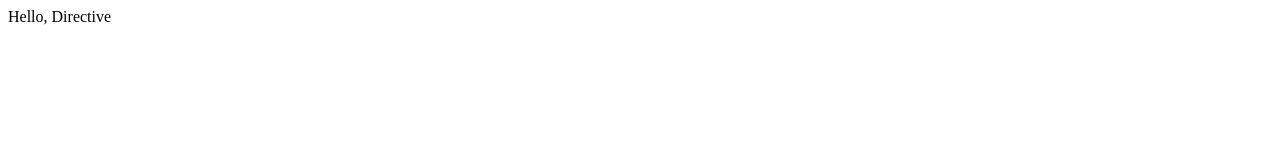
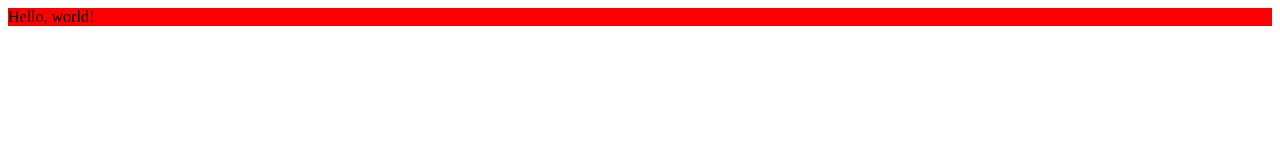
Before and after one commit to freewind-demos/typescript-angularjs1-webpack-demo, a website: page index.html in a window 1280 px wide. Drawn offline with nearby package versions, Linux system fonts and the light colour scheme.

Commit message:
directive compile demo

```diff
--- a/app.js
+++ b/app.js
@@ -1,8 +1,12 @@
 const app = angular.module('app', []);
-app.directive('hello', function () {
+app.directive('bgColor', function () {
     return {
-        restrict: 'M',
-        template: "<span>Hello, Directive</span>",
-        replace: true
+        restrict: 'A',
+        compile: function (tElement, tAttributes) {
+            console.log("-------------- compile --------------");
+            console.dir(tElement);
+            console.dir(tAttributes);
+            tElement.css("background-color", "red")
+        }
     }
 });
--- a/index.html
+++ b/index.html
@@ -2,7 +2,7 @@
 <head>
 </head>
 <body ng-app="app">
-<div><!-- directive: hello --></div>
+<div bg-color="red">Hello, world!</div>
 <script src="./node_modules/angular/angular.js"></script>
 <script src="./app.js"></script>
 </body>
```
Also changed, not shown: README.md, images/demo.jpg.
